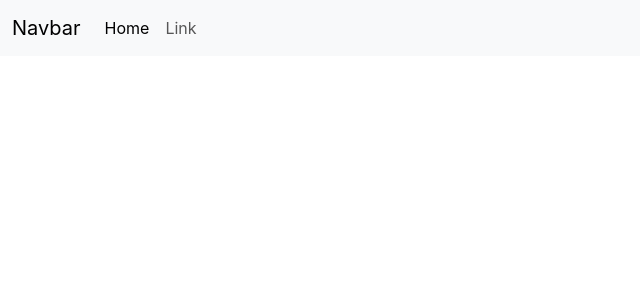
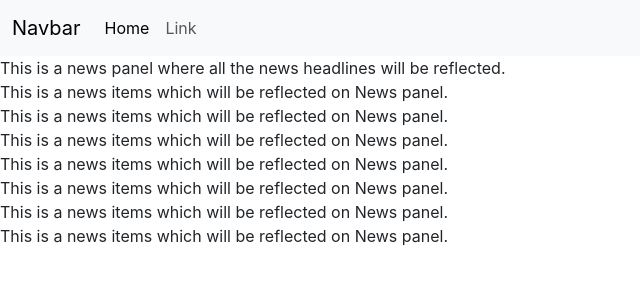
Before and after one commit to guptaji1008/newsapp, a React (Create React App) app: page / in a window 1280 px wide. Shown: the top 300 px of the page, without its empty margins (0-640 px from the left). Built offline with nearby package versions, Linux system fonts and the light colour scheme.

Commit message:
Added new js files

```diff
--- a/src/App.js
+++ b/src/App.js
@@ -2,12 +2,14 @@ import './App.css';
 
 import React, { Component } from 'react'
 import Navbar from './components/Navbar';
+import News from './components/News';
 
 export default class App extends Component {
   render() {
     return (
       <div>
         <Navbar/>
+        <News/>
       </div>
     )
   }
--- /dev/null
+++ b/src/components/News.js
@@ -0,0 +1,21 @@
+import React, { Component } from 'react'
+import NewsItems from './NewsItems'
+
+export class News extends Component {
+  render() {
+    return (
+      <div>
+        This is a news panel where all the news headlines will be reflected.
+        <NewsItems/>
+        <NewsItems/>
+        <NewsItems/>
+        <NewsItems/>
+        <NewsItems/>
+        <NewsItems/>
+        <NewsItems/>
+      </div>
+    )
+  }
+}
+
+export default News
--- /dev/null
+++ b/src/components/newsItems.js
@@ -0,0 +1,13 @@
+import React, { Component } from 'react'
+
+export class NewsItems extends Component {
+  render() {
+    return (
+      <div>
+        This is a news items which will be reflected on News panel.
+      </div>
+    )
+  }
+}
+
+export default NewsItems
```
